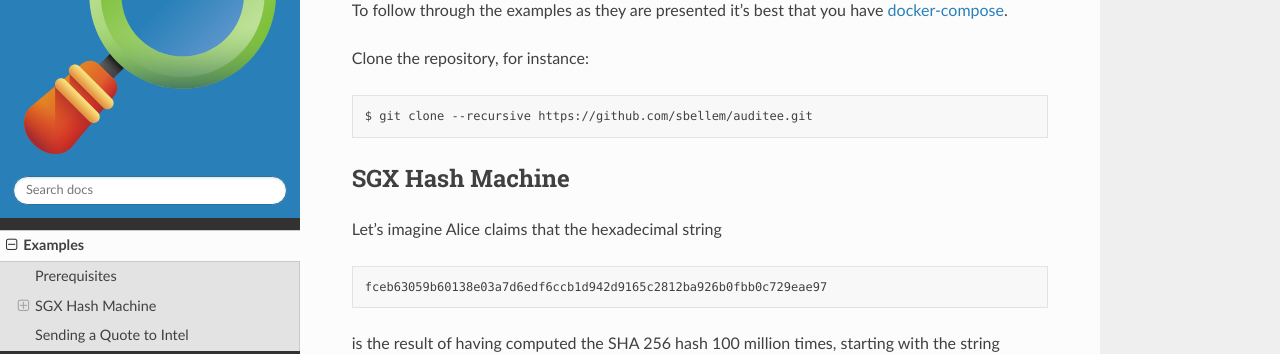
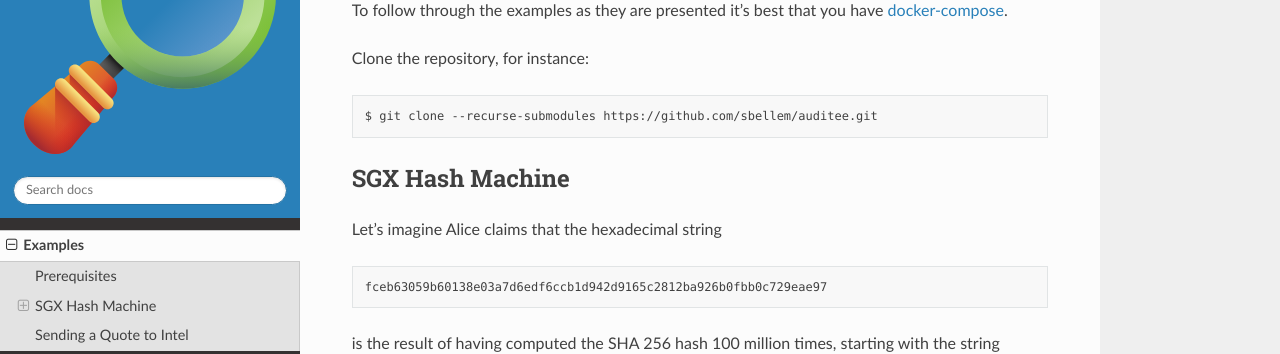
Before and after one commit to initc3/auditee, a Sphinx documentation site: the page built from docs/examples.rst, in a window 1280 px wide and 900 px high, scrolled down 529 px. Shown: the part 151-505 px from the top of the window. Built offline with Sphinx 7.4.7 and the Read the Docs theme 2.0.0, drawn with Linux system fonts in a browser that asks for light colours.

Commit message:
Fix clone command

```diff
--- a/docs/examples.rst
+++ b/docs/examples.rst
@@ -39,7 +39,7 @@ Clone the repository, for instance:
 
 .. code-block:: shell
 
-    $ git clone --recursive https://github.com/sbellem/auditee.git
+    $ git clone --recurse-submodules https://github.com/sbellem/auditee.git
 
 
 .. _run-examples:
```
